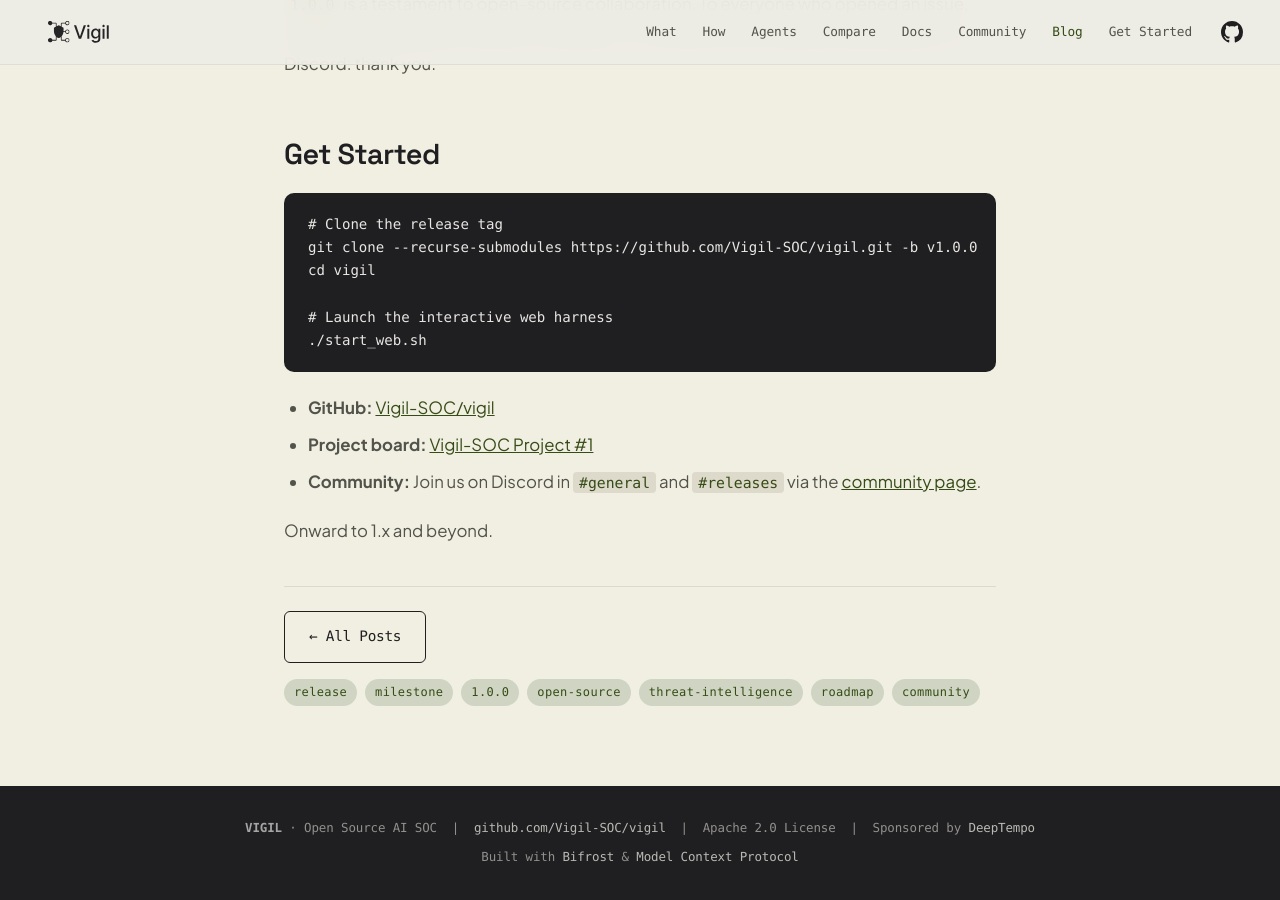
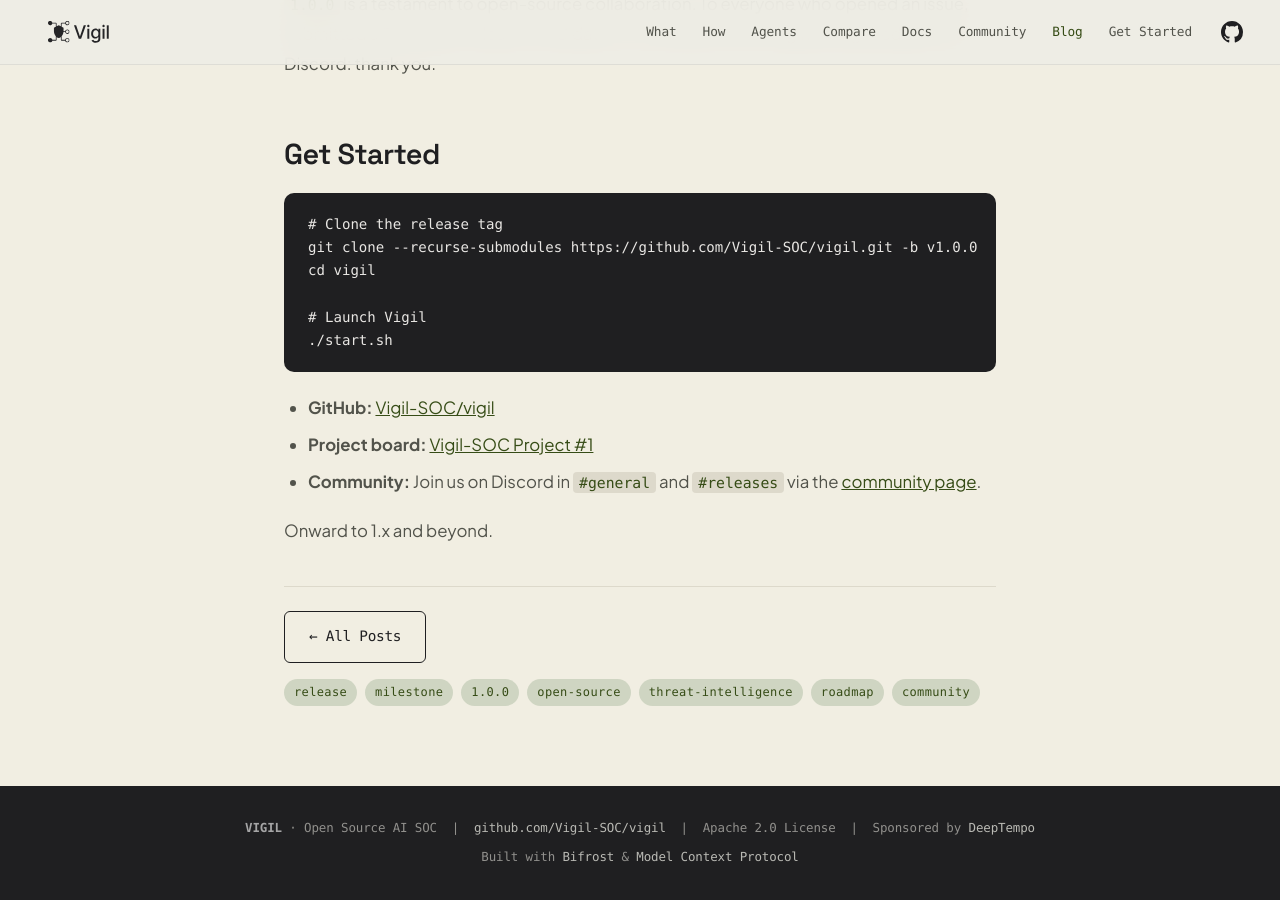
Before and after one commit to Vigil-SOC/vigil-soc.github.io, a Jekyll site: the page built from _posts/2026-10-30-vigilsoc-1-0-0-release.md, in a window 1280 px wide and 900 px high, scrolled down 3231 px. Built offline with Jekyll 4.4.1, drawn with Linux system fonts in a browser that asks for light colours; some web fonts are replaced.

Commit message:
Use start.sh in 1.0.0 post
Co-Authored-By: Claude Sonnet 5.5 <noreply@anthropic.com>

````diff
--- a/_posts/2026-10-30-vigilsoc-1-0-0-release.md
+++ b/_posts/2026-10-30-vigilsoc-1-0-0-release.md
@@ -67,8 +67,8 @@ Let federated Vigil instances safely query and share anonymized detection teleme
 git clone --recurse-submodules https://github.com/Vigil-SOC/vigil.git -b v1.0.0
 cd vigil
 
-# Launch the interactive web harness
-./start_web.sh
+# Launch Vigil
+./start.sh
 ```
 
 - **GitHub:** [Vigil-SOC/vigil](https://github.com/Vigil-SOC/vigil)
````
